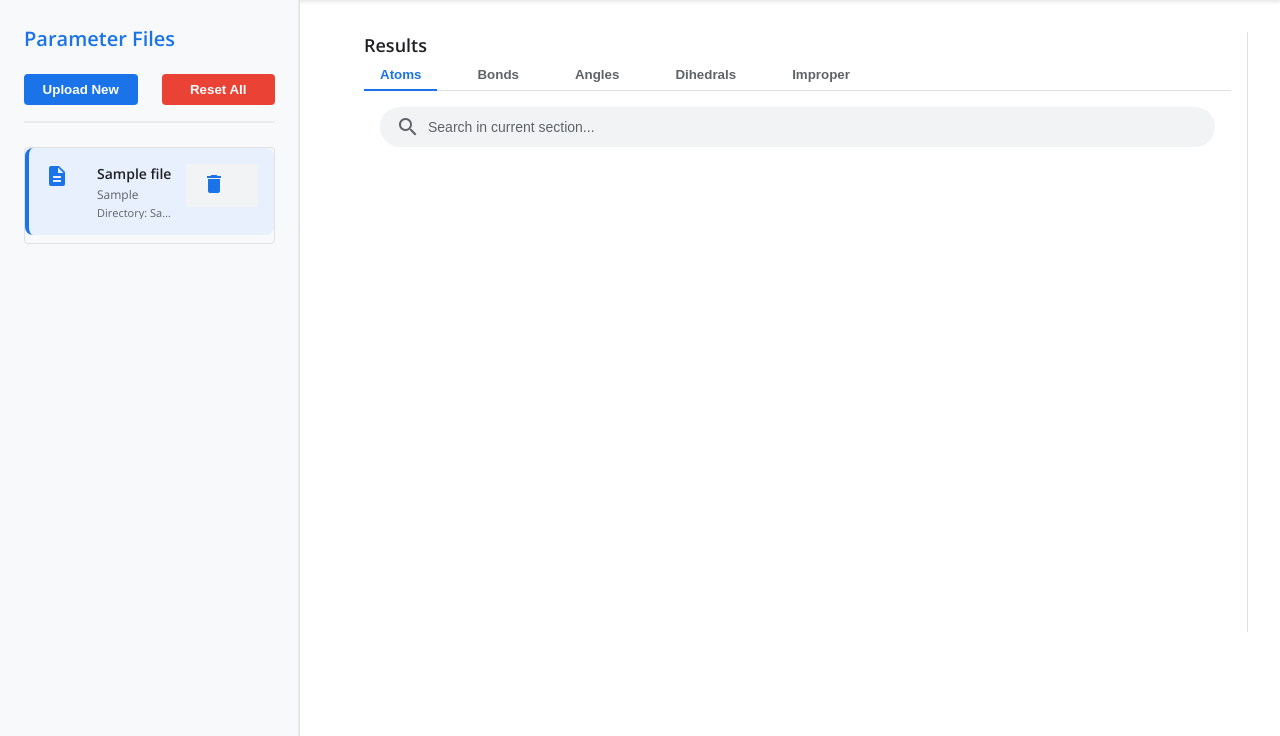
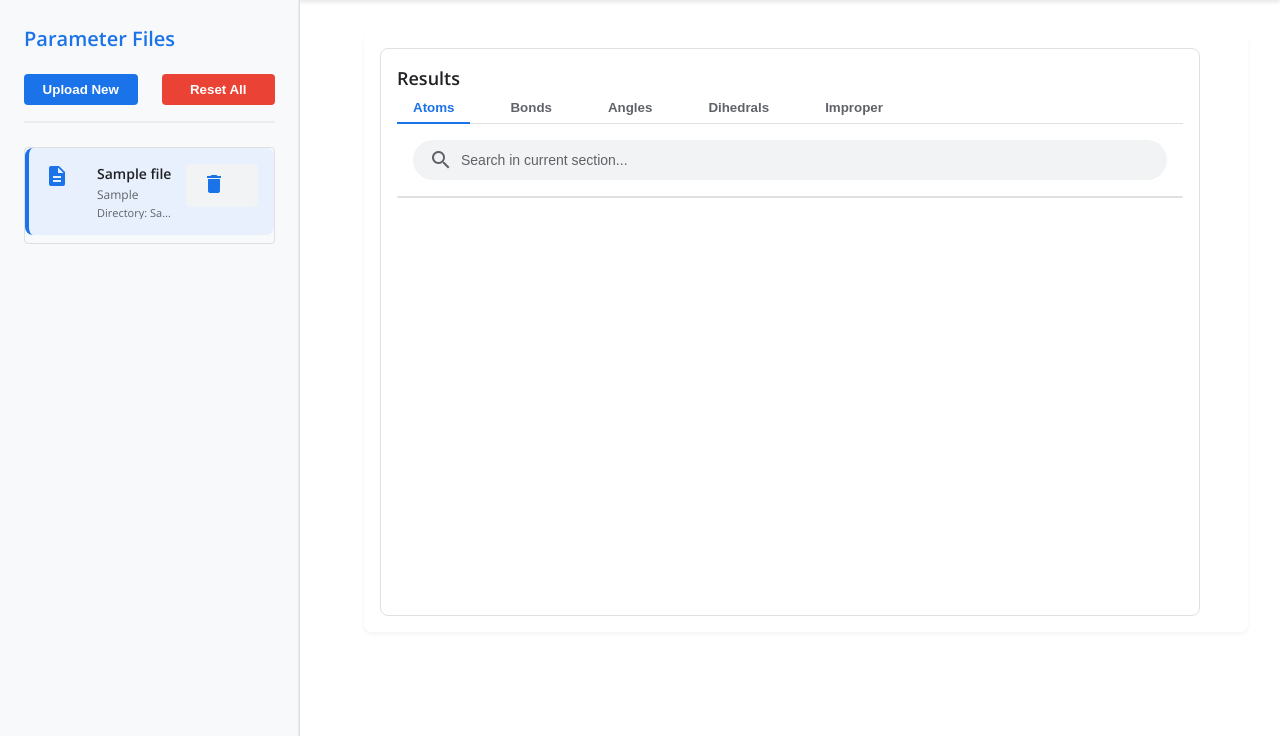
Before and after one commit to fl-sean03/CHARMM-Parameter-File-Search-Engine, a Flask app: template frontend/templates/index.html in a window 1280 px wide. Shown: the part 100-836 px from the top of the page. Run offline with Flask 3, Linux system fonts and the light colour scheme; the template is opened without the code that fills it: most values are stand-ins (such as "Sample title", 1, 10 or a date in 2020).

Commit message:
style: Enhance UI aesthetics with line numbers, improved tables, and refined split view

```diff
--- a/frontend/static/css/main.css
+++ b/frontend/static/css/main.css
@@ -210,30 +210,42 @@ h2 {
 /* Split View */
 .split-view {
     display: flex;
-    gap: 1rem;
+    gap: 2rem;
     height: calc(100vh - 200px);
     transition: all 0.3s ease;
+    padding: 1rem;
+    background: #FFFFFF;
+    border-radius: 8px;
+    box-shadow: 0 2px 4px rgba(0,0,0,0.05);
 }
 
 .results-panel {
     flex: 1;
     min-width: 0;
     overflow: auto;
+    padding: 1rem;
+    background: #FFFFFF;
+    border-radius: 8px;
+    border: 1px solid #E0E0E0;
 }
 
 .file-view-panel {
     flex: 0;
     width: 0;
-    background: #F8F9FA;
-    border-left: 1px solid #E0E0E0;
+    background: #FFFFFF;
+    border-radius: 8px;
+    box-shadow: -2px 0 8px rgba(0,0,0,0.05);
     transition: all 0.3s ease;
     overflow: hidden;
+    opacity: 0;
 }
 
 .file-view-panel.active {
     flex: 1;
     width: 50%;
     padding: 1rem;
+    opacity: 1;
+    border: 1px solid #E0E0E0;
 }
 
 .file-view-header {
@@ -251,42 +263,96 @@ h2 {
 }
 
 #file-content {
-    font-family: monospace;
+    font-family: 'Fira Code', monospace;
     white-space: pre;
     overflow: auto;
-    padding: 1rem;
     background: #FFFFFF;
     border: 1px solid #E0E0E0;
     border-radius: 4px;
     line-height: 1.5;
+    counter-reset: line;
+    padding: 0;
+}
+
+.line {
+    display: block;
+    padding: 0 1rem 0 4rem;
+    position: relative;
+    min-height: 1.5em;
+}
+
+.line:before {
+    counter-increment: line;
+    content: counter(line);
+    position: absolute;
+    left: 0;
+    top: 0;
+    width: 3rem;
+    text-align: right;
+    color: #999;
+    padding-right: 0.5rem;
+    border-right: 1px solid #E0E0E0;
+    background: #F8F9FA;
+    user-select: none;
 }
 
 .line-highlight {
     background-color: #E8F0FE;
-    display: block;
+}
+
+.line-highlight:before {
+    background-color: #E8F0FE;
+    font-weight: bold;
+    color: #1A73E8;
 }
 
 /* Tables */
 .data-table {
     width: 100%;
-    border-collapse: collapse;
+    border-collapse: separate;
+    border-spacing: 0;
     margin: 1rem 0;
+    border: 1px solid #E0E0E0;
+    border-radius: 8px;
+    overflow: hidden;
 }
 
 .data-table th {
-    background-color: #F1F3F4;
+    background-color: #F8F9FA;
     font-weight: 600;
     text-align: left;
-    padding: 0.75rem;
+    padding: 1rem;
+    border-bottom: 2px solid #E0E0E0;
+    position: sticky;
+    top: 0;
+    z-index: 10;
+}
+
+.data-table tr {
+    transition: background-color 0.2s ease;
+}
+
+.data-table tr:hover {
+    background-color: #F8F9FA;
+    cursor: pointer;
 }
 
 .data-table tr:nth-child(even) {
     background-color: #FAFAFA;
 }
 
+.data-table tr:nth-child(even):hover {
+    background-color: #F8F9FA;
+}
+
 .data-table td {
-    padding: 0.75rem;
-    border-bottom: 1px solid #F1F3F4;
+    padding: 0.75rem 1rem;
+    border-bottom: 1px solid #E0E0E0;
+    transition: background-color 0.2s ease;
+}
+
+.data-table tr:last-child td {
+    border-bottom: none;
 }
 
 /* Alert messages */
--- a/frontend/templates/index.html
+++ b/frontend/templates/index.html
@@ -7,6 +7,8 @@
     <link rel="stylesheet" href="{{ url_for('static', filename='css/main.css') }}">
     <!-- Material Icons -->
     <link href="https://fonts.googleapis.com/icon?family=Material+Icons" rel="stylesheet">
+    <!-- Fira Code for monospace -->
+    <link href="https://fonts.googleapis.com/css2?family=Fira+Code:wght@400;500&display=swap" rel="stylesheet">
 </head>
 <body>
     <header class="header">
```
